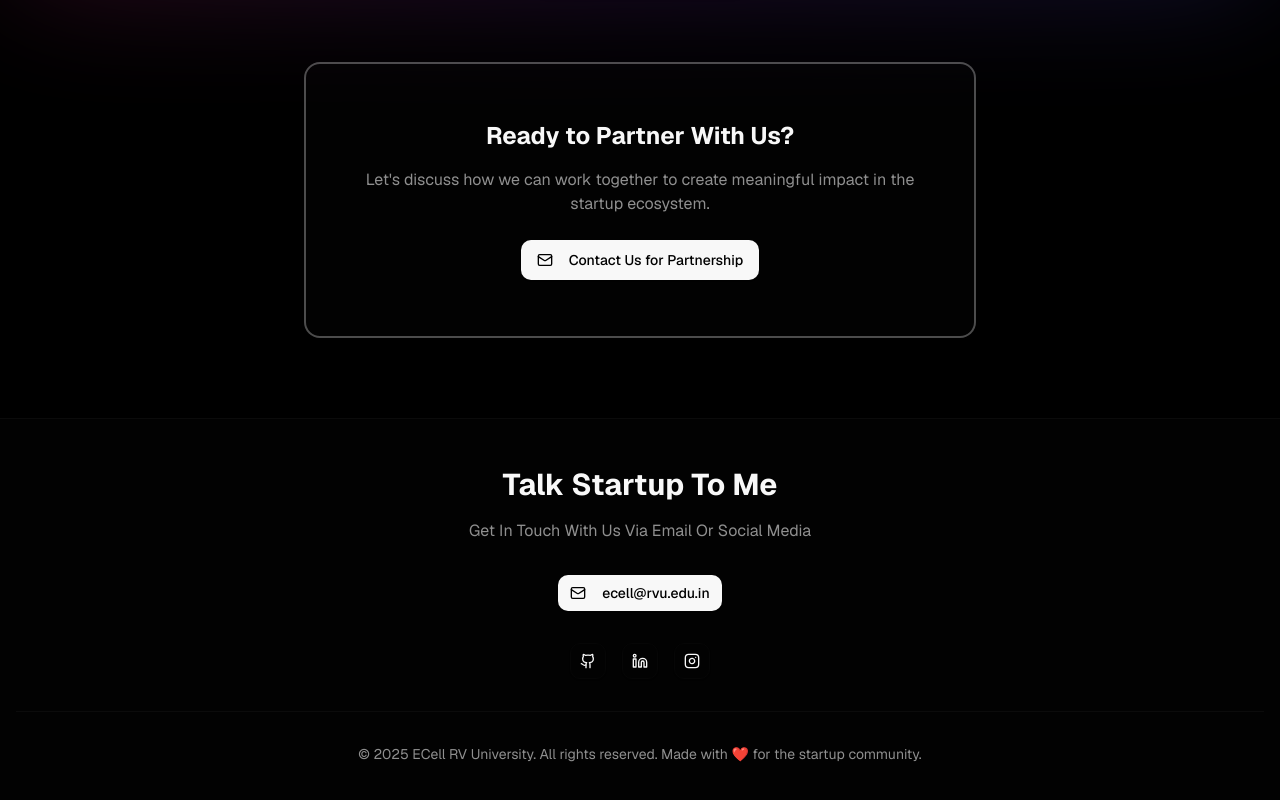
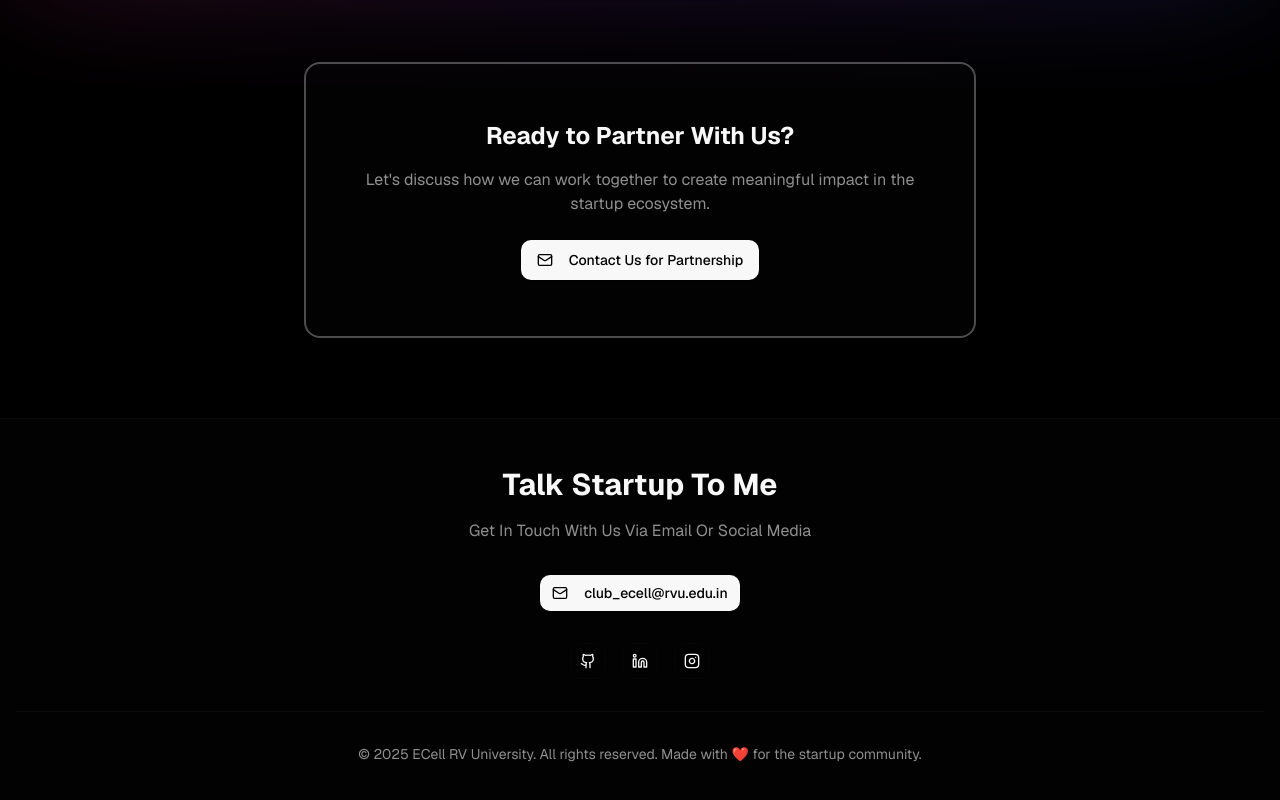
Before and after one commit to ECell-RVUniversity/Talk-Startup-to-me-Website, a Next.js app: page / in a window 1280 px wide. Shown: the part 6420-7220 px from the top of the page. Built offline with nearby package versions, Linux system fonts and the light colour scheme.

Commit message:
Update club_ecell@rvu.edu.in

```diff
--- a/components/footer.tsx
+++ b/components/footer.tsx
@@ -20,9 +20,9 @@ export function Footer() {
               asChild
               className="group"
             >
-              <a href="mailto:ecell@rvu.edu.in">
+              <a href="mailto:club_ecell@rvu.edu.in">
                 <Mail className="w-4 h-4 mr-2" />
-                ecell@rvu.edu.in
+                club_ecell@rvu.edu.in
               </a>
             </Button>
           </div>
```
